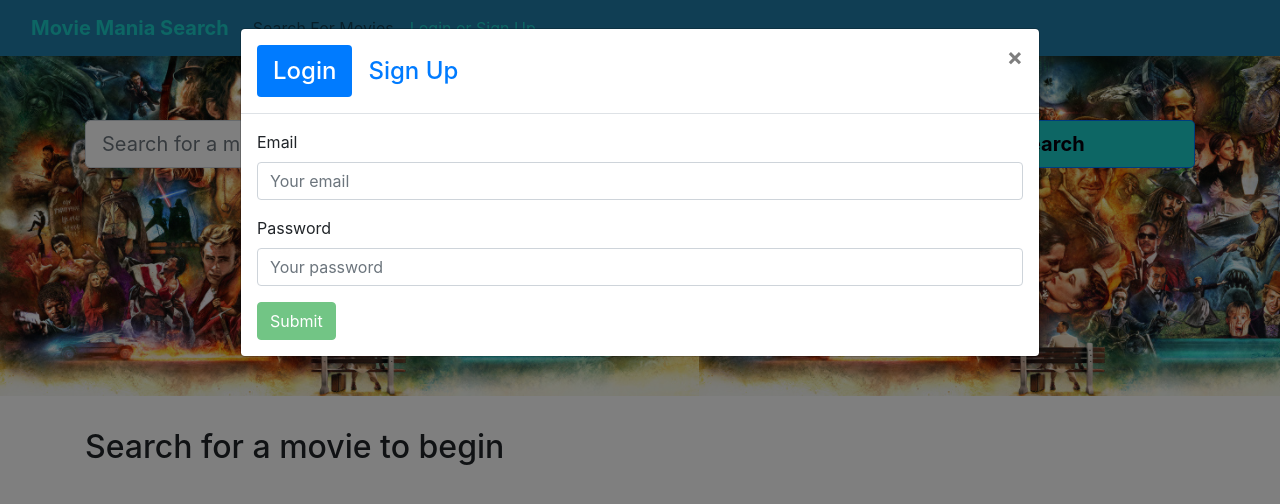
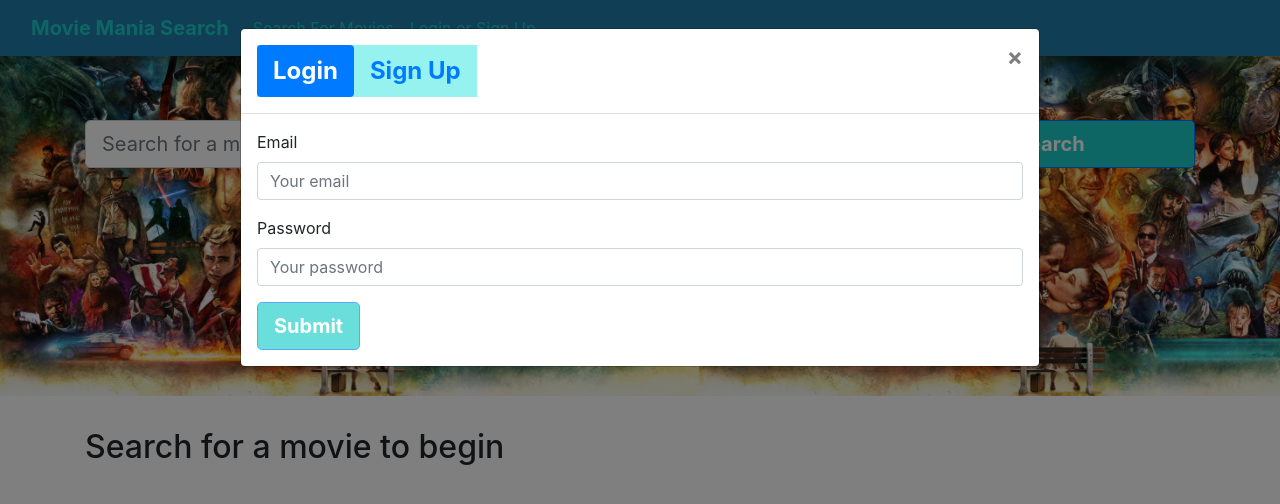
Before and after one commit to GonzalezL13/movie-mania, a React (Create React App) app in the folder client/: page / in a window 1280 px wide. Both pictures are taken after a click on the button "Login or Sign Up". Shown: the top 504 px of the page. Built offline with nearby package versions, Linux system fonts and the light colour scheme.

Commit message:
tweaked signup login button styling

```diff
--- a/client/src/components/LoginForm.js
+++ b/client/src/components/LoginForm.js
@@ -84,10 +84,10 @@ const LoginForm = () => {
           </Form.Control.Feedback>
         </Form.Group>
 
-        <Button
+        <Button style={{backgroundColor: '#1ACDC8', color: '#FEFEFE', fontWeight: 'bold'}}
           disabled={!(userFormData.email && userFormData.password)}
           type="submit"
-          variant="success"
+          size= 'lg'
         >
           Submit
         </Button>
--- a/client/src/components/Navbar.js
+++ b/client/src/components/Navbar.js
@@ -18,12 +18,12 @@ const AppNavbar = () => {
                     <Navbar.Toggle aria-controls='navbar' />
                     <Navbar.Collapse id='navbar'>
                         <Nav className='nav-links'>
-                            <Nav.Link as={Link} to='/'>
+                            <Nav.Link block style={{color: '#1ACDC8'}} as={Link} to='/'>
                                 Search For Movies
                             </Nav.Link>
                             {Auth.loggedIn() ? (
                                 <>
-                                    <Nav.Link as={Link} to='/saved'>
+                                    <Nav.Link block style={{color: '#1ACDC8'}} as={Link} to='/saved'>
                                         See Your Watchlist
                                     </Nav.Link>
                                     <Nav.Link onClick={Auth.logout}>Logout</Nav.Link>
@@ -43,10 +43,11 @@ const AppNavbar = () => {
                 <Tab.Container defaultActiveKey='login'>
                     <Modal.Header closeButton>
                         <Modal.Title id='signup-modal'>
-                            <Nav variant='pills'>
+                            <Nav variant='pills' style={{backgroundColor: '#96F2EF', color: '#217DA8', fontWeight: 'bold'}}>
                                 <Nav.Item>
                                     <Nav.Link eventKey='login'>Login</Nav.Link>
                                 </Nav.Item>
+
                                 <Nav.Item>
                                     <Nav.Link eventKey='signup'>Sign Up</Nav.Link>
                                 </Nav.Item>
--- a/client/src/components/SignupForm.js
+++ b/client/src/components/SignupForm.js
@@ -106,7 +106,7 @@ const SignUpForm = () => {
             Password is required!
           </Form.Control.Feedback>
         </Form.Group>
-        <Button
+        <Button style={{backgroundColor: '#1ACDC8', color: '#FEFEFE', fontWeight: 'bold'}}
           disabled={
             !(
               userFormData.username &&
@@ -115,7 +115,7 @@ const SignUpForm = () => {
             )
           }
           type="submit"
-          variant="success"
+          size='lg'
         >
           Submit
         </Button>
--- a/client/src/pages/SearchMovies.js
+++ b/client/src/pages/SearchMovies.js
@@ -94,7 +94,7 @@ const SearchMovies = () => {
                 />
               </Col>
               <Col xs={12} md={4}>
-                <Button type='submit' block style={{backgroundColor: '#1ACDC8', color: '#05000C', fontWeight: 'bold'}} size='lg'>
+                <Button type='submit' block style={{backgroundColor: '#1ACDC8', color: '#FEFEFE', fontWeight: 'bold'}} size='lg'>
                   Submit Search
                 </Button>
               </Col>
```
